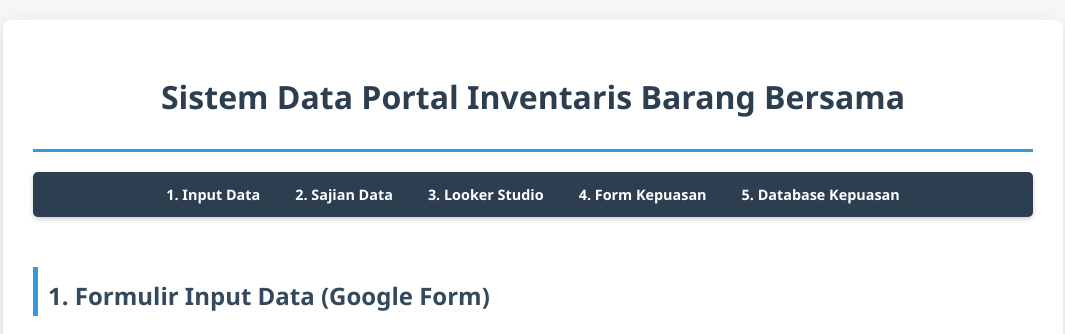
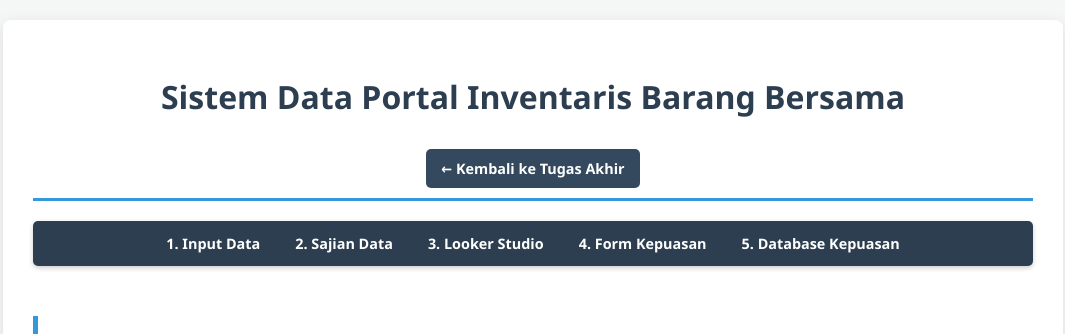
Before and after one commit to sintianorlaila-stack/Sintiya-Nurlaila, a plain HTML site: page Indextugas5.html in a window 1280 px wide. Shown: the top 334 px of the page, without its empty margins (107-1172 px from the left). Drawn offline with Linux system fonts and the light colour scheme.

Commit message:
Update Indextugas5.html

```diff
--- a/Indextugas5.html
+++ b/Indextugas5.html
@@ -110,6 +110,24 @@
             color: var(--secondary-color);
         }
 
+        /* Tambahan style untuk tombol kembali agar lebih rapi */
+        .btn-kembali {
+            display: inline-block;
+            background-color: var(--secondary-color);
+            color: white;
+            padding: 8px 15px;
+            text-decoration: none;
+            border-radius: 5px;
+            font-weight: bold;
+            font-size: 0.9em;
+            margin-top: 10px;
+            transition: 0.3s;
+        }
+
+        .btn-kembali:hover {
+            background-color: #1a252f;
+        }
+
         footer {
             text-align: center;
             margin-top: 40px;
@@ -128,6 +146,7 @@
     <header>
         <h1>Sistem Data Portal Inventaris Barang Bersama</h1>
         <p></p>
+        <a href="javascript:history.back()" class="btn-kembali">&#8592; Kembali ke Tugas Akhir</a>
     </header>
 
     <nav>
```
